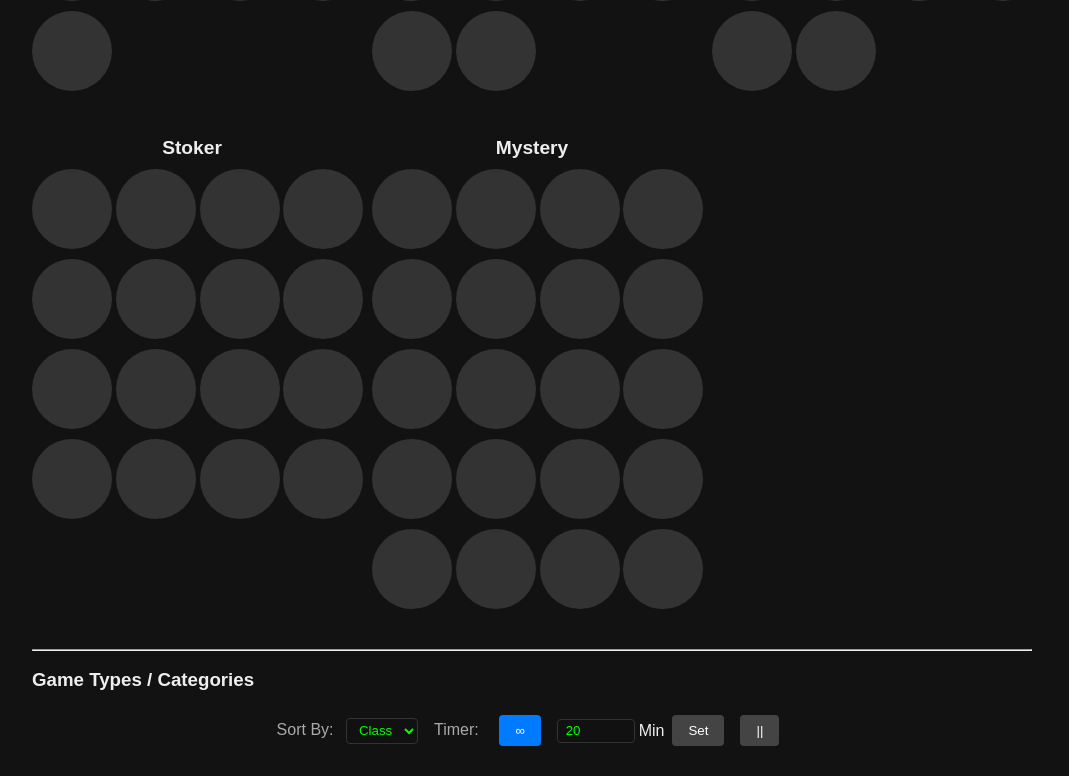
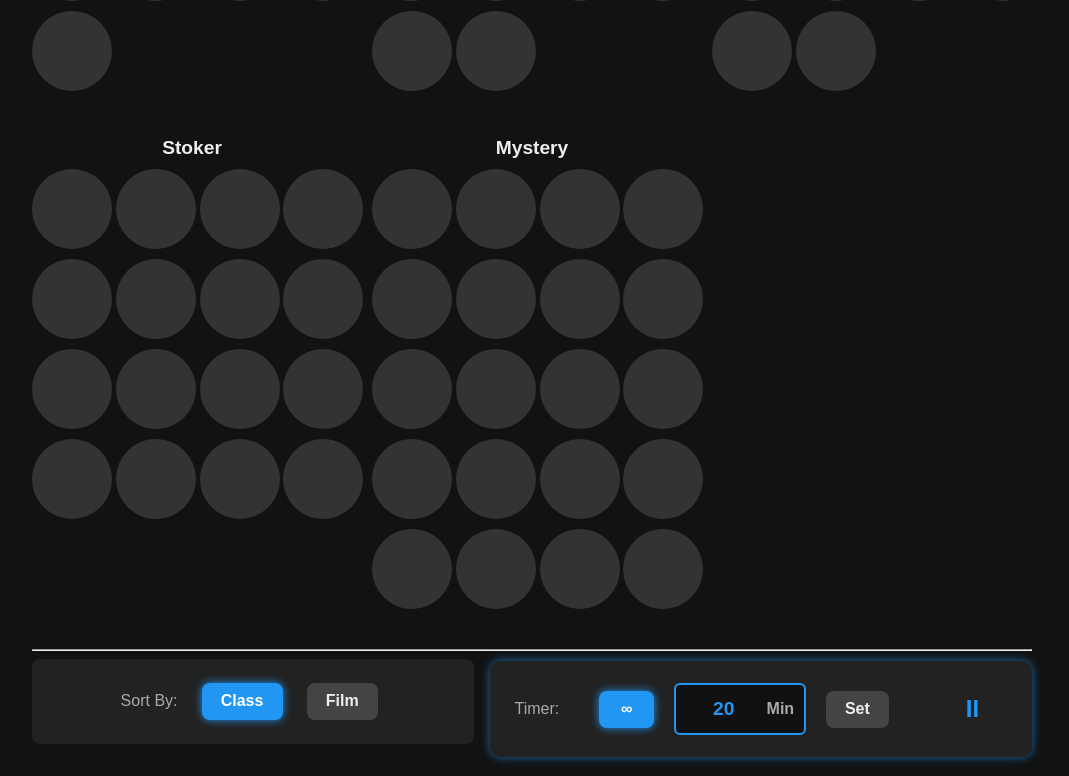
Before and after one commit to MeAlam1/HTTYD-API, a React (Vite) app: page / in a window 1280 px wide. Shown: the part 656-1432 px from the top of the page, without its empty margins (108-1177 px from the left). Built offline with nearby package versions, Linux system fonts and the light colour scheme.

Commit message:
Fixed a ton of Styling

```diff
--- a/src/App.jsx
+++ b/src/App.jsx
@@ -45,7 +45,6 @@ function App() {
 
             <div style={{marginTop: "2rem", width: "100%"}}>
                 <hr/>
-                <h3 style={{marginBottom: 8}}>Game Types / Categories</h3>
                 <GameControls
                     timerMode={timerMode}
                     setTimerMode={mode => {
--- a/src/components/GameControls.jsx
+++ b/src/components/GameControls.jsx
@@ -51,39 +51,47 @@ function GameControls({
     return (
         <>
             <div className="game-controls">
-                <div>
-                    <label>Sort By: </label>
-                    <select
-                        value={sortMode}
-                        onChange={(e) => {
-                            setSortMode(e.target.value);
+                <div className="sort-controls">
+                    <label>Sort By:</label>
+                    <button
+                        onClick={() => {
+                            setSortMode("class");
                             handleReset();
                         }}
+                        className={`control-button ${sortMode === "class" ? "active" : ""}`}
                     >
-                        <option value="class">Class</option>
-                        <option value="film">Film</option>
-                    </select>
+                        Class
+                    </button>
+                    <button
+                        onClick={() => {
+                            setSortMode("film");
+                            handleReset();
+                        }}
+                        className={`control-button ${sortMode === "film" ? "active" : ""}`}
+                    >
+                        Film
+                    </button>
                 </div>
-                <div>
-                    <label>Timer: </label>
+                <div className="timer-area">
+                    <label>Timer:</label>
+                    <div className="timer-buttons">
                         <button
                             onClick={handleInfinite}
                             className={`control-button ${timerMode === "up" ? "active" : ""}`}
                         >
                             ∞
                         </button>
-                    <div style={{display: "inline-flex", alignItems: "center"}}>
+                        <div className="time-input">
                             <input
-                            type="number"
-                            min={1}
-                            max={60}
-                            step={1}
+                                type="text"
                                 value={timeLimit}
-                            onChange={(e) => setTimeLimit(Number(e.target.value))}
-                            style={{width: 60, marginLeft: 8}}
+                                onInput={(e) => {
+                                    const numericValue = e.currentTarget.value.replace(/[^0-9]/g, "");
+                                    setTimeLimit(Number(numericValue || 0));
+                                }}
                                 title="Minutes"
                             />
-                        <span style={{marginLeft: 4}}>Min</span>
+                            <span>Min</span>
                         </div>
                         <button
                             onClick={handleSetTime}
@@ -91,8 +99,9 @@ function GameControls({
                         >
                             Set
                         </button>
-                    <button onClick={handlePause} className="control-button">
-                        ||
+                    </div>
+                    <button onClick={handlePause} className="control-button pause-button">
+                        II
                     </button>
                 </div>
             </div>
--- a/src/components/PauseMenu.jsx
+++ b/src/components/PauseMenu.jsx
@@ -1,31 +1,7 @@
 function PauseMenu({onResume}) {
     return (
-        <div
-            style={{
-                position: "fixed",
-                top: 0,
-                left: 0,
-                width: "100%",
-                height: "100%",
-                backgroundColor: "rgba(0, 0, 0, 0.8)",
-                display: "flex",
-                justifyContent: "center",
-                alignItems: "center",
-                zIndex: 1000,
-            }}
-        >
-            <button
-                onClick={onResume}
-                style={{
-                    padding: "1rem 2rem",
-                    fontSize: "1.5rem",
-                    backgroundColor: "#0f0",
-                    color: "#000",
-                    border: "none",
-                    borderRadius: "8px",
-                    cursor: "pointer",
-                }}
-            >
+        <div className="pause-menu">
+            <button onClick={onResume} className="pause-menu-button">
                 Resume
             </button>
         </div>
--- a/src/style/styles.css
+++ b/src/style/styles.css
@@ -48,20 +48,20 @@ body {
     padding: 0.5rem;
     font-size: 1rem;
     background: #1a1a1a;
-    color: #0f0;
+    color: #2196f3;
     border: 1px solid #444;
     border-radius: 6px;
     transition: border-color 0.3s ease;
 }
 
 .info-box input:focus {
-    border-color: #0f0;
+    border-color: #2196f3;
     outline: none;
 }
 
 .button {
     padding: 0.5rem 1rem;
-    background: #0f0;
+    background: #2196f3;;
     color: #000;
     font-weight: bold;
     border: none;
@@ -99,17 +99,8 @@ body {
 
 .complete-text {
     margin-top: 1rem;
-    color: #0f0;
+    color: #2196f3;
     text-align: center;
-}
-
-.game-controls {
-    display: flex;
-    flex-wrap: wrap;
-    gap: 1rem;
-    margin-top: 1rem;
-    align-items: center;
-    justify-content: center;
 }
 
 .game-controls label {
@@ -123,7 +114,7 @@ body {
     border-radius: 4px;
     border: 1px solid #333;
     background: #111;
-    color: #0f0;
+    color: #2196f3;
 }
 
 .dragon-group {
@@ -187,24 +178,166 @@ body {
     background-color: #0056b3;
 }
 
+.game-controls {
+    display: flex;
+    align-items: center;
+    justify-content: space-between;
+    flex-wrap: wrap;
+    gap: 1rem;
+}
+
+.sort-controls {
+    flex: 1;
+    background: #222;
+    padding: 1rem;
+    border-radius: 8px;
+    display: flex;
+    align-items: center;
+    gap: 0.5rem;
+    margin-bottom: 1rem;
+    justify-content: center;
+}
+
+.timer-area {
+    background: #222;
+    padding: 1rem 1.5rem;
+    border-radius: 10px;
+    display: flex;
+    align-items: center;
+    justify-content: center;
+    gap: 1.5rem;
+    flex-wrap: wrap;
+    box-shadow: 0 0 10px #2196f3aa;
+}
+
+.timer-buttons {
+    display: flex;
+    align-items: center;
+    gap: 0.75rem;
+}
+
+.time-input {
+    display: flex;
+    align-items: center;
+    gap: 0.3rem;
+    background: #111;
+    padding: 0.3rem 0.6rem;
+    border-radius: 6px;
+    border: 2px solid #2196f3;
+}
+
+.time-input input {
+    width: 60px;
+    padding: 0.5rem;
+    font-weight: 700;
+    font-size: 1.2rem;
+    color: #2196f3;
+    background: transparent;
+    border: none;
+    text-align: center;
+    appearance: none;
+    -webkit-appearance: textfield;
+}
+
+.time-input span {
+    font-weight: bold;
+    color: #aaa;
+    user-select: none;
+}
+
+.control-button {
+    padding: 0.6rem 1.2rem;
+    background-color: #444;
+    color: #eee;
+    border-radius: 8px;
+    font-weight: 600;
+    font-size: 1rem;
+    transition: background-color 0.3s ease;
+    min-width: 55px;
+    text-align: center;
+    cursor: pointer;
+}
+
+.control-button.active {
+    background-color: #2196f3;
+    color: #fff;
+    box-shadow: 0 0 8px #2196f3;
+}
+
+.control-button.countdown-button {
+    background-color: #ff6b6b;
+    color: white;
+}
+
+.control-button.countdown-button.active {
+    background-color: #e63946;
+    box-shadow: 0 0 10px #e63946;
+}
+
+.control-button:hover {
+    background-color: #555;
+}
+.pause-button {
+    margin-left: 1.5rem;
+    background-color: transparent;
+    border-radius: 50%;
+    color: #2196f3;
+    width: 48px;
+    height: 48px;
+    font-size: 24px;
+    font-weight: bold;
+    cursor: pointer;
+    display: flex;
+    align-items: center;
+    justify-content: center;
+    transition: background-color 0.3s ease, color 0.3s ease;
+    user-select: none;
+    box-sizing: border-box;
+}
+
+.pause-button:hover {
+    background-color: #2196f3;
+    color: #fff;
+}
+
+.pause-menu {
+    position: fixed;
+    top: 0;
+    left: 0;
+    width: 100%;
+    height: 100%;
+    background-color: rgba(0, 0, 0, 0.8);
+    display: flex;
+    justify-content: center;
+    align-items: center;
+    z-index: 1000;
+}
+
+.pause-menu-button {
+    padding: 1rem 2rem;
+    font-size: 1.5rem;
+    background-color: #2196f3;
+    color: #000;
+    border: none;
+    border-radius: 8px;
+    cursor: pointer;
+}
+
 @media (max-width: 600px) {
-    .grid-item {
-        width: 60px;
-        height: 60px;
+    .timer-area {
+        flex-direction: column;
+        gap: 1rem;
     }
 
-    .info-box {
-        min-width: 100%;
+    .pause-button {
+        margin-left: 0;
+        width: 100%;
+        border-radius: 8px;
+        font-size: 20px;
     }
 
-    .game-controls {
-        flex-direction: column;
-        align-items: stretch;
-    }
-
-    .button,
     .control-button {
-        width: 100%;
-        box-sizing: border-box;
+        min-width: auto;
+        flex: 1 1 auto;
     }
 }
```
Lines whose indentation alone changed are shown as unchanged.
